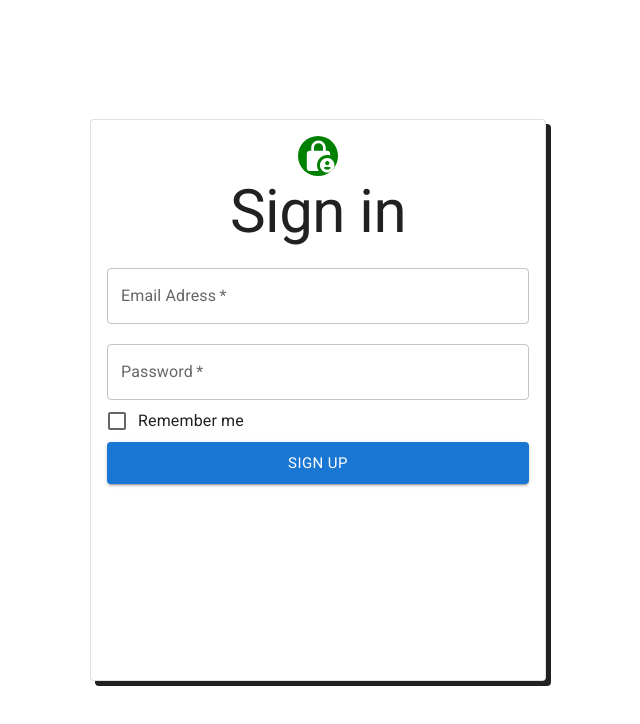
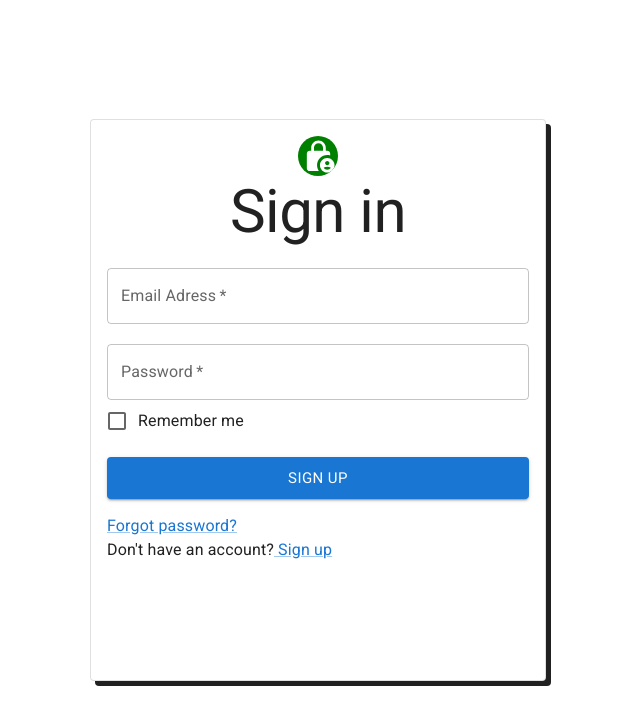
Before and after one commit to milosVlajic/loginPage, a React (Create React App) app: page / in a window 1280 px wide. Shown: the top 724 px of the page, without its empty margins (322-962 px from the left). Built offline with nearby package versions, Linux system fonts and the light colour scheme.

Commit message:
finish login page and start work on home page

```diff
--- /dev/null
+++ b/src/components/HomePage.js
@@ -0,0 +1,5 @@
+import React from "react";
+
+const HomePage = () => {};
+
+export default HomePage;
--- a/src/components/LoginPage.js
+++ b/src/components/LoginPage.js
@@ -3,6 +3,7 @@ import Card from "@mui/material/Card";
 import LockPersonIcon from "@mui/icons-material/LockPerson";
 import "@fontsource/roboto/400.css";
 import {
+  Link,
   Avatar,
   Button,
   CardContent,
@@ -17,11 +18,34 @@ import SaveIcon from "@mui/icons-material/Save";
 
 const LoginPage = () => {
   const [checked, setChecked] = useState(false);
+  const [email, setEmail] = useState("");
+  const [password, setPassword] = useState("");
+  const [login, setLogin] = useState(false);
+
+  const emailChangeHandler = (e) => {
+    setEmail(e.target.value);
+    console.log(email);
+  };
+  const passwordChangeHandler = (e) => {
+    setPassword(e.target.value);
+    console.log(password);
+  };
+
+  const submitHandler = (e) => {
+    e.preventDefault();
+    if (email && password) {
+      setLogin(true);
+    }
+  };
+
   const cardStyle = { height: "70vh", boxShadow: "5px 5px" };
   const textField = { margin: "20px 0" };
 
   return (
-    <Card sx={{ minWidth: 300 }} variant="outlined" style={cardStyle}>
+    <>
+      {login || (
+        <form onSubmit={submitHandler}>
+          <Card sx={{ minWidth: 250 }} variant="outlined" style={cardStyle}>
             <CardContent>
               <div align="center">
                 <Avatar style={{ backgroundColor: "green" }}>
@@ -39,6 +63,7 @@ const LoginPage = () => {
                 color="primary"
                 fullWidth
                 required
+                onChange={emailChangeHandler}
               />
 
               <TextField
@@ -49,6 +74,7 @@ const LoginPage = () => {
                 color="primary"
                 fullWidth
                 required
+                onChange={passwordChangeHandler}
               />
               <FormGroup>
                 <FormControlLabel
@@ -61,11 +87,29 @@ const LoginPage = () => {
                   label="Remember me"
                 ></FormControlLabel>
               </FormGroup>
-        <Button variant="contained" size="large" type="submit" fullWidth>
+              <Button
+                variant="contained"
+                size="large"
+                type="submit"
+                fullWidth
+                style={{ margin: "15px 0" }}
+              >
                 SIGN UP
               </Button>
+              <Typography align="left">
+                <Link href="#">Forgot password?</Link>
+              </Typography>
+              <Typography align="left">
+                {" "}
+                Don't have an account?
+                <Link href="#"> Sign up</Link>
+              </Typography>
             </CardContent>
           </Card>
+        </form>
+      )}
+      {login && <h1 style={{ color: "black" }}>Ovo je Login</h1>}
+    </>
   );
 };
 
```
Lines whose indentation alone changed are shown as unchanged.
